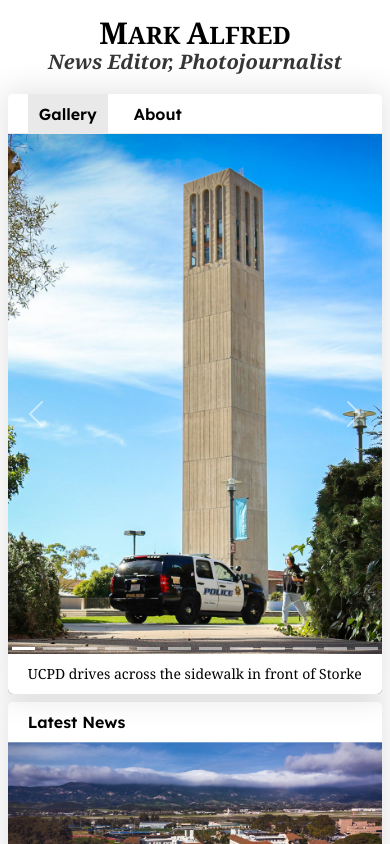
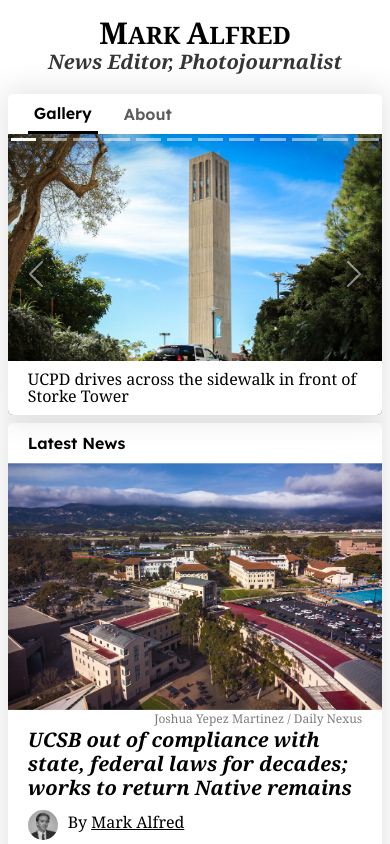
Before and after one commit to MrJacobEisner/MarksPortfolio, a React (Create React App) app in the folder portfolio/: page / in a window 390 px wide. Shown: the top 844 px of the page. Built offline with nearby package versions, Linux system fonts and the light colour scheme.

Commit message:
improved responsive behavior and layout

```diff
--- a/portfolio/src/components/Hub/Carousel/CustomCarousel.scss
+++ b/portfolio/src/components/Hub/Carousel/CustomCarousel.scss
@@ -1,48 +1,42 @@
 .carousel {
-    height: 560px;
-    overflow: hidden;
-    border-radius: 0px 0px 5px 5px;
-    .Image {
-        height: 560px;
-    }
+    height: 100%;
     .carousel-indicators {
+        bottom: calc(100% - 27px);
         margin: 0px;
-        margin-bottom: 40px;
         button {
-            width: 700px;
-            margin: 4px;
-            padding: 0px;
-            border: none;
+            width: 100%;
+            border-top: 3px solid transparent;
+            border-bottom: 20px solid transparent;
         }
     }
     .carousel-inner {
+        border-radius: 0px 0px 5px 5px;
+        height: 100%;
         .carousel-item {
-            display: flex;
-            justify-content: center;
-        }
-        .carousel-caption {
-            position: absolute;
-            top: 500px;
-            right: 0%;
-            left: 0%;
-            .Caption-Wrapper {
-                border-radius: 0px 0px 3px 3px;
-                padding-left: 20px;
-                padding-right: 20px;
+            height: 100%;
+            display: inline-flex;
+            flex-direction: column;
+            img {
+                flex-grow: 1;
+                height: 10px;
+                align-self: center;
+            }
+            .carousel-caption {
                 background-color: white;
+                padding: 10px 20px 10px 20px;
+                margin: 0px;
+                bottom: 0;
+                left: 0;
+                right: 0;
+                text-align: left;
                 p {
-                    display: inline-block;
+                    margin-bottom: 0px;
                     font-family: "Georgia";
                     font-style: normal;
                     font-weight: 400;
-                    font-size: 14px;
-                    line-height: 40px;
+                    font-size: 16px;
+                    line-height: 17px;
                     color: #000000;
-                    background-color: white;
-                    width: 100%;
-                    text-align: left;
-                    margin: 0px;
-                    overflow: scroll;
                 }
             }
         }
--- a/portfolio/src/components/Hub/Hub.scss
+++ b/portfolio/src/components/Hub/Hub.scss
@@ -1,80 +1,119 @@
 .Hub {
-    max-width: 700px;
-    width: 96vw;
-    max-height: 600px;
     box-shadow: 0px 0px 30px 5px rgba(0, 0, 0, 0.1);
     -webkit-box-shadow: 0px 0px 30px 5px rgba(0, 0, 0, 0.1);
     -moz-box-shadow: 0px 0px 30px 5px rgba(0, 0, 0, 0.1);
     border-radius: 5px;
-    .Hub-Page {
+    max-height: 600px;
+    max-width: 700px;
+    height: 82.2857vw;
+    width: 96vw;
+    display: flex;
+    flex-direction: column;
+    .Page {
         display: none;
     }
-    .Hub-Page-Active {
+    .Page-Active {
         display: block;
-        height: 560px;
+        flex-grow: 1;
+        overflow: hidden;
     }
-    .Hub-TabBar {
-        height: 40px;
+    .TabBar {
+        display: flex;
         padding: 0px 20px 0px 20px;
-        display: flex;
-        flex-direction: row;
-        gap: 10px;
-        border: 0;
-        border-bottom: 1px solid #e9e9e9;
-        .Hub-Button {
-            margin-top: auto;
-            height: 40px;
-            width: 80px;
+        gap: 20px;
+        .Button {
             border: none;
             background-color: white;
-            padding: 0px;
-            border: 0;
-            border-bottom: 1px solid #e9e9e9;
+            height: 40px;
             p {
                 font-family: "Lexend";
                 font-style: normal;
                 font-weight: 600;
                 font-size: 16px;
-                color: #000000;
+                color: #5c5c5c;
                 margin: 0px;
             }
         }
-        .Hub-Button-Active {
-            background-color: #e9e9e9;
+        .Button-Active {
+            border-bottom: solid 3px;
+            p {
+                color: #000000;
+            }
         }
     }
     .About {
         display: flex;
-        flex-direction: row;
-        padding: 25px;
-        width: 100%;
+        padding: 30px;
+        gap: 40px;
+        background-image: linear-gradient(
+                rgba(0, 0, 0, 0.2),
+                rgba(0, 0, 0, 0.2)
+            ),
+            url("../../assets/other/Background.png");
+        background-size: cover;
+        background-position: center;
         height: 100%;
-        gap: 40px;
-        p {
-            font-family: "Georgia";
-            font-style: normal;
-            font-weight: 400;
-            font-size: 16px;
-            line-height: 20px;
-            color: #000000;
-        }
+        border-radius: 0px 0px 5px 5px;
         .Info {
+            display: flex;
+            flex-direction: column;
+            gap: 20px;
             img {
                 width: 100%;
-                margin-bottom: 5px;
+                border-radius: 10px;
+                filter: grayscale(1);
+            }
+            .Contact {
+                display: flex;
+                flex-direction: column;
+                gap: 20px;
+                justify-content: center;
+                p {
+                    font-family: "Georgia";
+                    font-style: normal;
+                    font-weight: 400;
+                    font-size: 16px;
+                    line-height: 17px;
+                    color: #ffffff;
+                    margin-bottom: 0px;
+                }
+            }
+        }
+        .Bio {
+            p {
+                font-family: "Lexend";
+                font-style: normal;
+                font-weight: 600;
+                font-size: 16px;
+                line-height: 17px;
+                color: #ffffff;
             }
         }
     }
 }
-@media (max-width: 750px) {
+@media (max-width: 715px) {
     .Hub {
         .About {
-            overflow: scroll;
             flex-direction: column;
-            gap: 0px;
+            overflow-y: scroll;
+            gap: 20px;
             .Info {
+                flex-direction: row;
                 img {
-                    width: 50px;
+                    width: 26%;
+                }
+                .Contact {
+                    gap: 10px;
+                    p {
+                        font-size: 14px;
+                        line-height: 15px;
+                    }
+                }
+            }
+            .Bio {
+                p {
+                    font-size: 14px;
+                    line-height: 15px;
                 }
             }
         }
--- a/portfolio/src/components/Hub/Hub.tsx
+++ b/portfolio/src/components/Hub/Hub.tsx
@@ -79,57 +79,46 @@ const Hub = () => {
 
     return (
         <div className="Hub">
-            <div className="Hub-TabBar">
+            <div className="TabBar">
                 <button
                     className={
-                        toggleState === 1
-                            ? "Hub-Button Hub-Button-Active"
-                            : "Hub-Button"
+                        toggleState === 1 ? "Button Button-Active" : "Button"
                     }
                     onClick={() => toggleTab(1)}
                 >
-                    <p className="Hub-Tab">Gallery</p>
+                    <p className="Tab">Gallery</p>
                 </button>
                 <button
                     className={
-                        toggleState === 2
-                            ? "Hub-Button Hub-Button-Active"
-                            : "Hub-Button"
+                        toggleState === 2 ? "Button Button-Active" : "Button"
                     }
                     onClick={() => toggleTab(2)}
                 >
-                    <p className="Hub-Tab">About</p>
+                    <p className="Tab">About</p>
                 </button>
                 {/* <button
                     className={
                         toggleState === 3
-                            ? "Hub-Button Hub-Button-Active"
-                            : "Hub-Button"
+                            ? "Button Button-Active"
+                            : "Button"
                     }
                     onClick={() => toggleTab(3)}
                 >
-                    <p className="Hub-Tab">Contact</p>
+                    <p className="Tab">Contact</p>
                 </button> */}
             </div>
-            <div
-                className={
-                    toggleState === 1 ? "Hub-Page Hub-Page-Active" : "Hub-Page"
-                }
-            >
+            <div className={toggleState === 1 ? "Page Page-Active" : "Page"}>
                 <CustomCarousel images={images} />
             </div>
-            <div
-                className={
-                    toggleState === 2 ? "Hub-Page Hub-Page-Active" : "Hub-Page"
-                }
-            >
+            <div className={toggleState === 2 ? "Page Page-Active" : "Page"}>
                 <div className="About">
                     <div className="Info">
                         <img
-                            className="Hub-Mark"
-                            src={require(`../../assets/MarkProfile.jpg`)}
+                            className="Mark"
+                            src={require(`../../assets/other/MarkProfile.jpg`)}
                             alt=""
                         />
+                        <div className="Contact">
                             <p>
                                 Reach out at: <br />{" "}
                                 <b>Markalfred@dailynexus.com</b>
@@ -137,6 +126,7 @@ const Hub = () => {
                             <p>
                                 Text and Signal: <br /> <b>(858) 413-7384</b>
                             </p>
+                        </div>
                     </div>
                     <div className="Bio">
                         <p>
@@ -173,9 +163,7 @@ const Hub = () => {
                 </div>
             </div>
             <div
-                className={
-                    toggleState === 3 ? "Hub-Page Hub-Page-Active" : "Hub-Page"
-                }
+                className={toggleState === 3 ? "Page Page-Active" : "Page"}
             ></div>
         </div>
     );
--- a/portfolio/src/components/Latest/Latest.tsx
+++ b/portfolio/src/components/Latest/Latest.tsx
@@ -48,7 +48,7 @@ const Latest = (LatestProps: LatestProps) => {
                 <div className="Author">
                     <img
                         className="Author-Image"
-                        src={require(`../../assets/${authorImage}`)}
+                        src={require(`../../assets/other/${authorImage}`)}
                         alt=""
                     />
                     <p>
```
Also changed, not shown: portfolio/src/assets/other/Background.png (added), portfolio/src/assets/other/MarkProfile.jpg (renamed from portfolio/src/assets/MarkProfile.jpg). Lines whose indentation alone changed are shown as unchanged.
